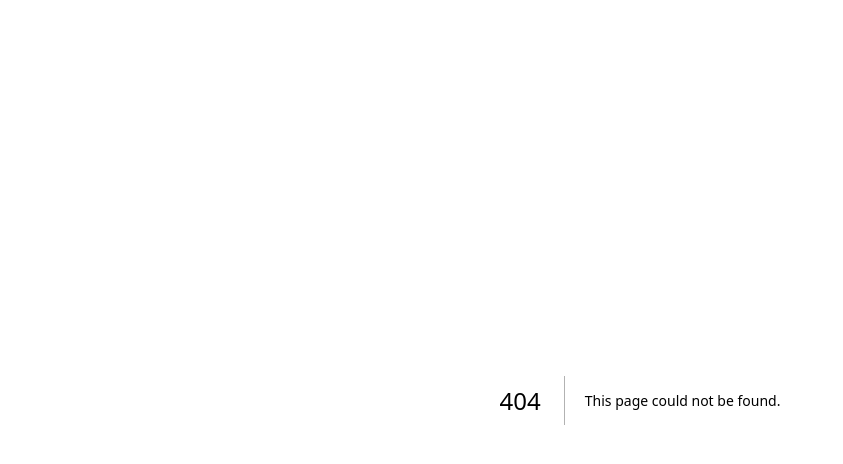
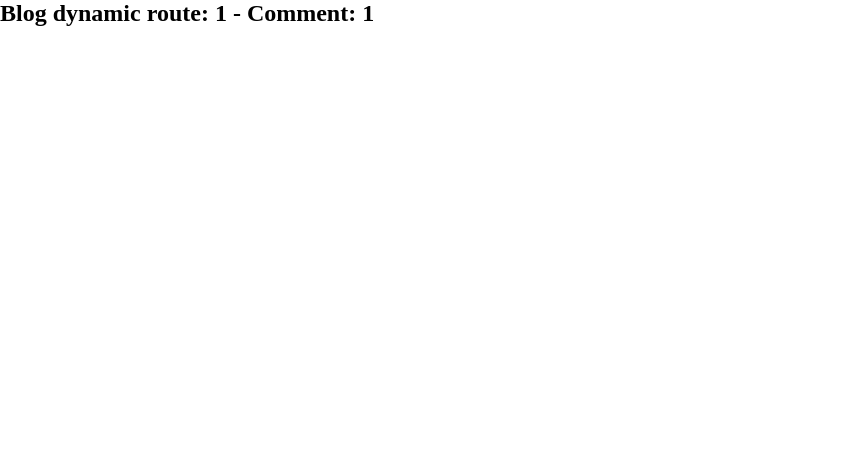
Before and after one commit to hadi499/basic-nextjs, a Next.js app: page /blog/1/comment/1 in a window 1280 px wide. Before the commit this address had no page. Shown: the top 464 px of the page, without its empty margins (0-843 px from the left). Built offline with nearby package versions, Linux system fonts and the light colour scheme.

Commit message:
nested-dynamic-route

```diff
--- /dev/null
+++ b/pages/blog/[blogId]/comment/[commentId].js
@@ -0,0 +1,15 @@
+import { useRouter } from "next/router";
+
+const CommentId = () => {
+  const router = useRouter();
+  const { blogId, commentId } = router.query;
+  return (
+    <div>
+      <h2>
+        Blog dynamic route: {blogId} - Comment: {commentId}
+      </h2>
+    </div>
+  );
+};
+
+export default CommentId;
```
Also changed, not shown: pages/blog/[blogId]/index.js (renamed from pages/blog/[blogId].js).
